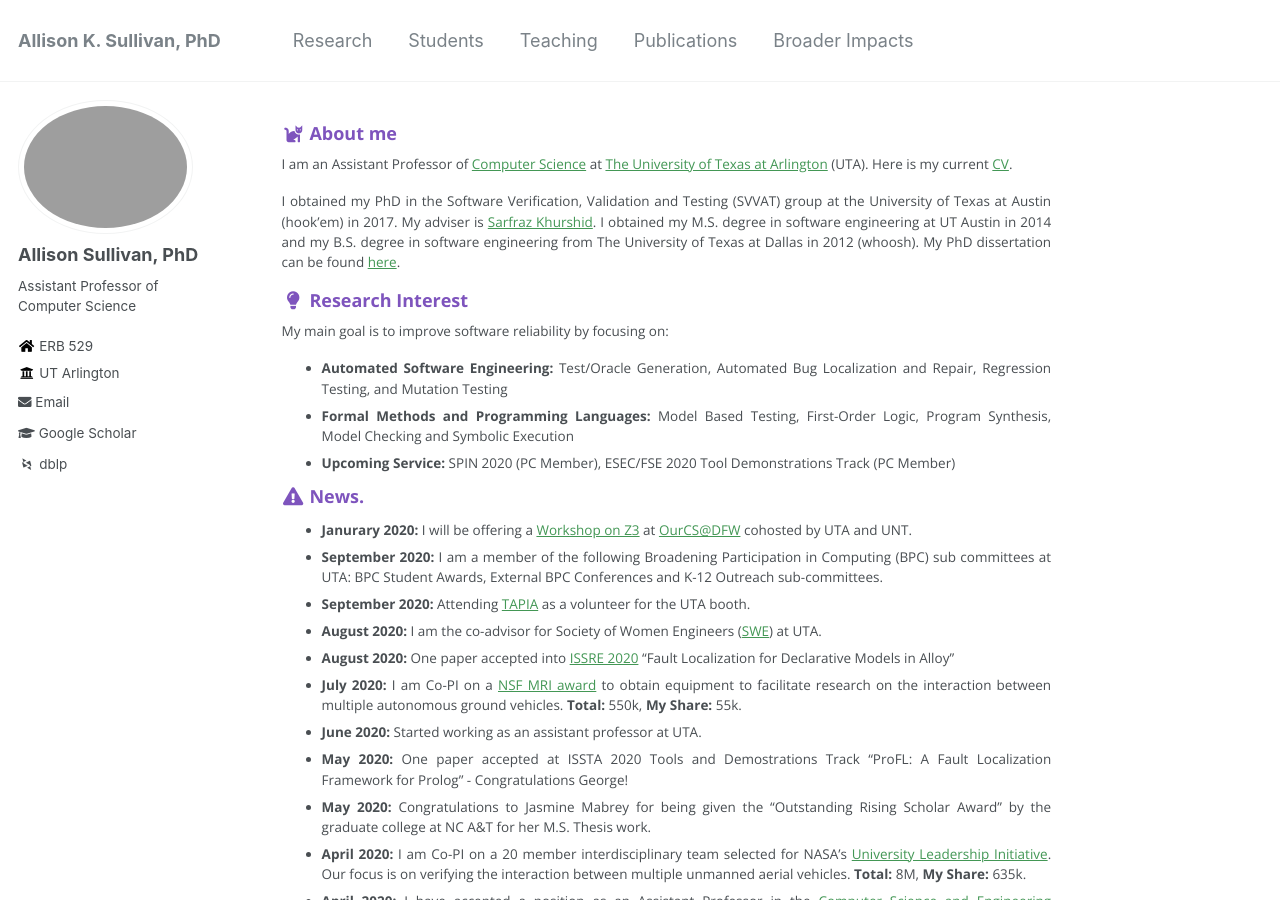
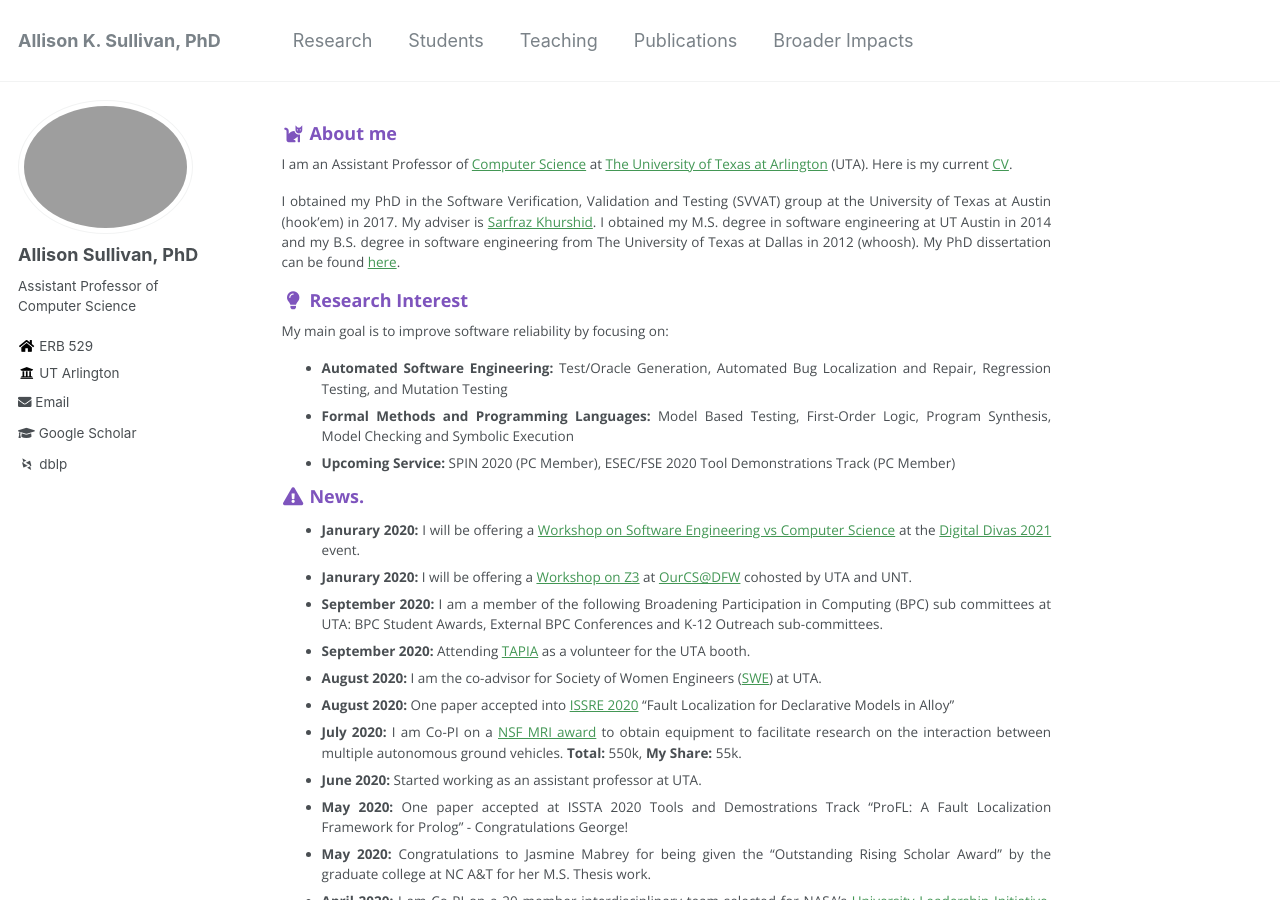
Before and after one commit to Allisonius/allisonius.github.io, a Jekyll site: the page built from _pages/about.md, in a window 1280 px wide and 900 px high. Built offline with Jekyll 4.4.1, drawn with Linux system fonts in a browser that asks for light colours; some web fonts are replaced.

Commit message:
Update about.md

```diff
--- a/_pages/about.md
+++ b/_pages/about.md
@@ -24,6 +24,7 @@ Checking and Symbolic Execution
 
 
 ### <i class="fa fa-fw fa-exclamation-triangle" aria-hidden="true"></i> News.
+* **Janurary 2020:** I will be offering a [Workshop on Software Engineering vs Computer Science](https://digital-divas.weebly.com/speakers--workshops.html) at the [Digital Divas 2021](https://digital-divas.weebly.com/) event.
 * **Janurary 2020:** I will be offering a [Workshop on Z3](https://uta.engineering/ourcs/workshops.php) at [OurCS@DFW](https://uta.engineering/ourcs/) cohosted by UTA and UNT.
 * **September 2020:** I am a member of the following Broadening Participation in Computing (BPC) sub committees at UTA: BPC Student Awards, External BPC Conferences and K-12 Outreach sub-committees.
 * **September 2020:** Attending [TAPIA](https://tapiaconference.cmd-it.org/) as a volunteer for the UTA booth.
```
